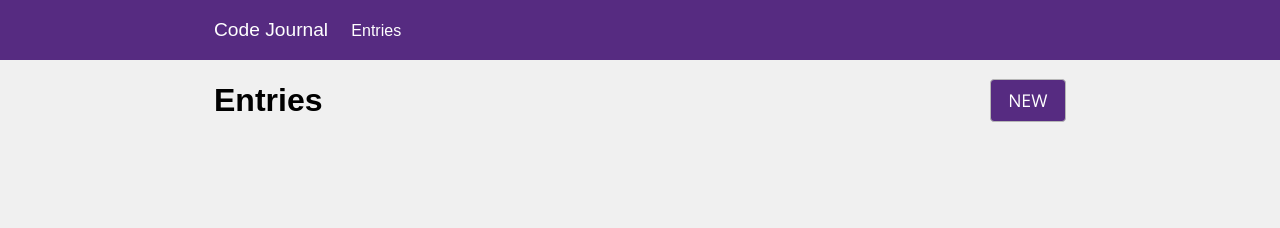
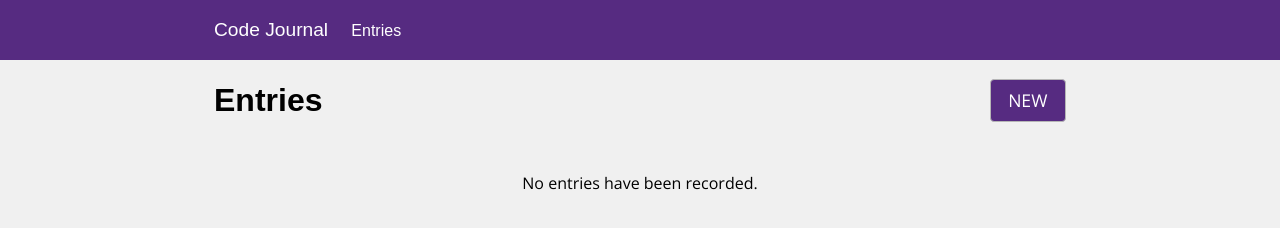
Before and after one commit to moniquechang/code-journal, a website: page index.html in a window 1280 px wide. Both pictures are taken after a click on the link "Entries". Drawn offline with nearby package versions, Linux system fonts and the light colour scheme; a web font is replaced by a local one.

Commit message:
#2 added default text to show when there are no entries

```diff
--- a/css/styles.css
+++ b/css/styles.css
@@ -41,7 +41,7 @@ img {
   border-radius: 4px;
   width: 100%;
   max-height: 100%;
-  object-fit: contain;
+  object-fit: cover;
 }
 
 input,
@@ -111,6 +111,11 @@ h2 {
   margin: 0;
 }
 
+.no-entries {
+  text-align: center;
+  margin-top: 2rem;
+}
+
 @media screen and (min-width: 768px) {
   div.column-full {
     padding: 0;
--- a/index.html
+++ b/index.html
@@ -56,6 +56,9 @@
           <h1>Entries</h1>
           <a href="#" class="entries-anchor-button" data-view="entry-form">NEW</a>
         </div>
+        <div class="column-full no-entries">
+          <p class="entries-text">No entries have been recorded.</p>
+        </div>
       </div>
       <ul class="row display-list">
       </ul>
--- a/js/main.js
+++ b/js/main.js
@@ -72,6 +72,13 @@ function handleDOMContentLoaded(event) {
 
 document.addEventListener('DOMContentLoaded', handleDOMContentLoaded);
 
+var noEntriesDiv = document.querySelector('.no-entries');
+if (data.entries.length === 0) {
+  noEntriesDiv.className = 'column-full no-entries';
+} else {
+  noEntriesDiv.className = 'column-full no-entries hidden';
+}
+
 var $view = document.querySelectorAll('.view');
 function checkView(string) {
   for (var i = 0; i < $view.length; i++) {
```
